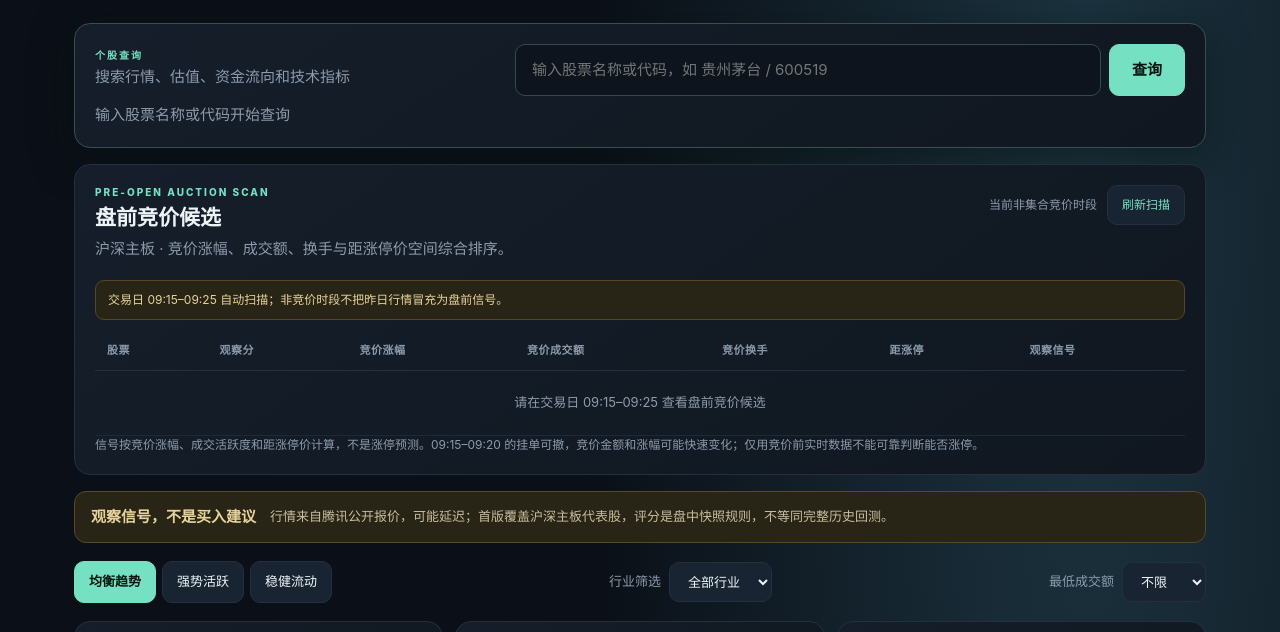
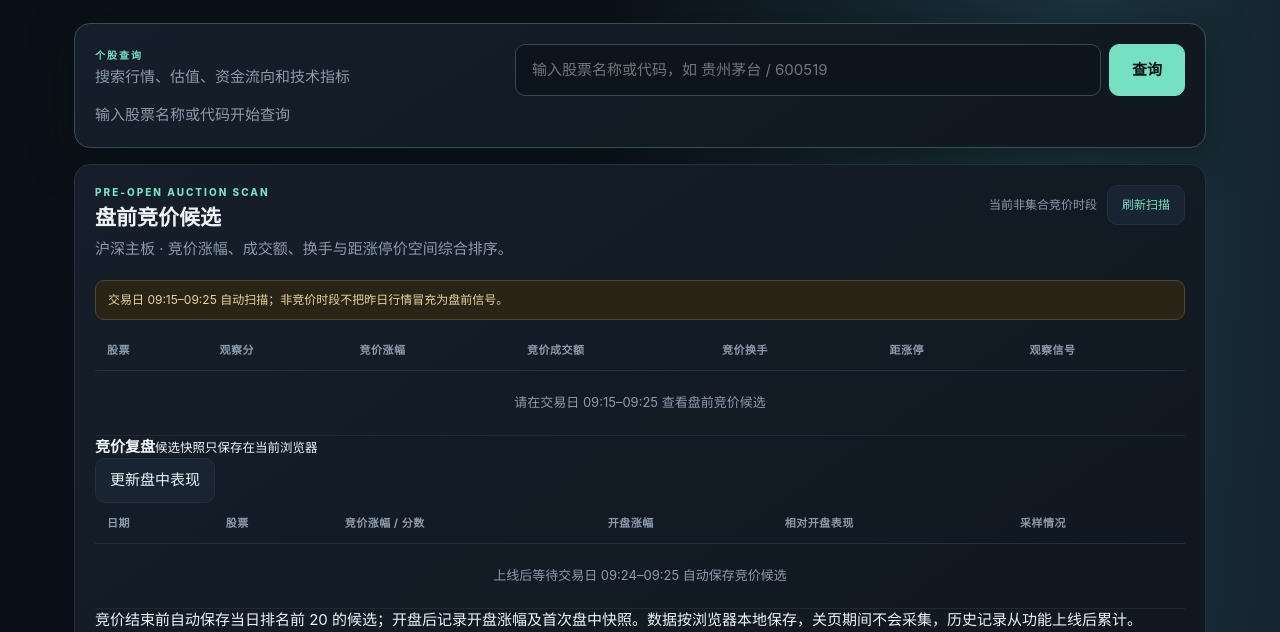
Before and after one commit to hpp9690/hpp9690.github.io, a plain HTML site: page index.html in a window 1280 px wide. Shown: the part 168-800 px from the top of the page. Drawn offline with Linux system fonts and the light colour scheme; no server answers.

Commit message:
Add auction signal review snapshots

```diff
--- a/index.html
+++ b/index.html
@@ -3,13 +3,13 @@
 <head>
   <meta charset="utf-8"><meta name="viewport" content="width=device-width,initial-scale=1,viewport-fit=cover">
   <meta name="theme-color" content="#0b1018"><meta name="description" content="A股透明量化观察器：趋势、活跃度与风险评分">
-  <title>量化观察器 · A股候选扫描</title><link rel="stylesheet" href="quant.css?v=auction2">
+  <title>量化观察器 · A股候选扫描</title><link rel="stylesheet" href="quant.css?v=auction-review1">
 </head>
 <body>
   <main class="wrap">
     <header><div><p class="eyebrow">QUANT LENS / A-SHARES</p><h1>量化观察器</h1><p class="sub">用可解释的规则扫描候选股，不预测涨跌，不自动交易。</p></div><button id="refresh">↻ 刷新行情</button></header>
     <section class="card lookup top-lookup"><div class="lookup-row"><div><p class="eyebrow">个股查询</p><p class="muted">搜索行情、估值、资金流向和技术指标</p></div><form id="lookupForm"><input id="stockSearch" autocomplete="off" placeholder="输入股票名称或代码，如 贵州茅台 / 600519"><button type="submit">查询</button></form></div><div id="suggestions" class="suggestions" hidden></div><div id="stockDetail" class="detail-empty">输入股票名称或代码开始查询</div></section>
-    <section class="card auction"><div class="cardhead"><div><p class="eyebrow">PRE-OPEN AUCTION SCAN</p><h2>盘前竞价候选</h2><p class="muted">沪深主板 · 竞价涨幅、成交额、换手与距涨停价空间综合排序。</p></div><div class="limit-actions"><span id="auctionUpdated">等待竞价时段</span><button id="auctionRefresh">刷新扫描</button></div></div><div class="auction-phase" id="auctionPhase">集合竞价 09:15–09:25；09:15–09:20 委托可撤，信号噪声较大。</div><div class="tablewrap"><table><thead><tr><th>股票</th><th>观察分</th><th>竞价涨幅</th><th>竞价成交额</th><th>竞价换手</th><th>距涨停</th><th>观察信号</th></tr></thead><tbody id="auctionRows"><tr><td colspan="7" class="zt-empty">交易日 09:15–09:25 更新</td></tr></tbody></table></div><div id="auctionMobile" class="mobile-list"></div><div class="flow-note">信号按竞价涨幅、成交活跃度和距涨停价计算，不是涨停预测。09:15–09:20 的挂单可撤，竞价金额和涨幅可能快速变化；仅用竞价前实时数据不能可靠判断能否涨停。</div></section>
+    <section class="card auction"><div class="cardhead"><div><p class="eyebrow">PRE-OPEN AUCTION SCAN</p><h2>盘前竞价候选</h2><p class="muted">沪深主板 · 竞价涨幅、成交额、换手与距涨停价空间综合排序。</p></div><div class="limit-actions"><span id="auctionUpdated">等待竞价时段</span><button id="auctionRefresh">刷新扫描</button></div></div><div class="auction-phase" id="auctionPhase">集合竞价 09:15–09:25；09:15–09:20 委托可撤，信号噪声较大。</div><div class="tablewrap"><table><thead><tr><th>股票</th><th>观察分</th><th>竞价涨幅</th><th>竞价成交额</th><th>竞价换手</th><th>距涨停</th><th>观察信号</th></tr></thead><tbody id="auctionRows"><tr><td colspan="7" class="zt-empty">交易日 09:15–09:25 更新</td></tr></tbody></table></div><div id="auctionMobile" class="mobile-list"></div><div class="review-head"><div><b>竞价复盘</b><small id="reviewStatus">候选快照只保存在当前浏览器</small></div><button id="reviewRefresh">更新盘中表现</button></div><div class="tablewrap"><table class="review-table"><thead><tr><th>日期</th><th>股票</th><th>竞价涨幅 / 分数</th><th>开盘涨幅</th><th>相对开盘表现</th><th>采样情况</th></tr></thead><tbody id="reviewRows"><tr><td colspan="6" class="zt-empty">上线后等待交易日 09:24–09:25 自动保存竞价候选</td></tr></tbody></table></div><div id="reviewMobile" class="review-mobile"></div><div class="review-note">竞价结束前自动保存当日排名前 20 的候选；开盘后记录开盘涨幅及首次盘中快照。数据按浏览器本地保存，关页期间不会采集，历史记录从功能上线后累计。</div><div class="flow-note">信号按竞价涨幅、成交活跃度和距涨停价计算，不是涨停预测。09:15–09:20 的挂单可撤，竞价金额和涨幅可能快速变化；仅用竞价前实时数据不能可靠判断能否涨停。</div></section>
     <section class="notice"><b>观察信号，不是买入建议</b><span>行情来自腾讯公开报价，可能延迟；首版覆盖沪深主板代表股，评分是盘中快照规则，不等同完整历史回测。</span></section>
     <section class="toolbar"><div class="tabs"><button class="active" data-preset="balanced">均衡趋势</button><button data-preset="momentum">强势活跃</button><button data-preset="defensive">稳健流动</button></div><label>行业筛选 <select id="sector"><option value="all">全部行业</option></select></label><label>最低成交额 <select id="amount"><option value="0">不限</option><option value="100000000">1亿元</option><option value="500000000">5亿元</option></select></label></section>
     <section class="stats" id="stats"></section>
```
